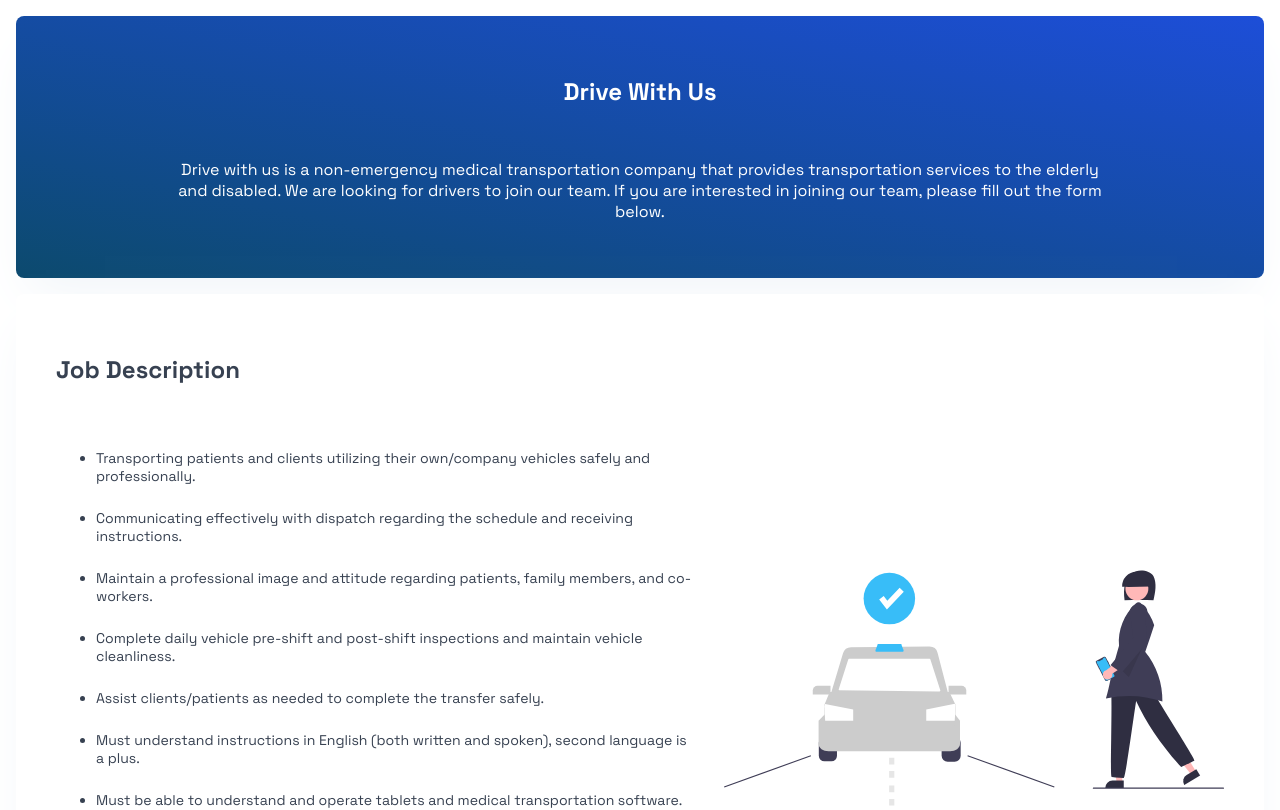
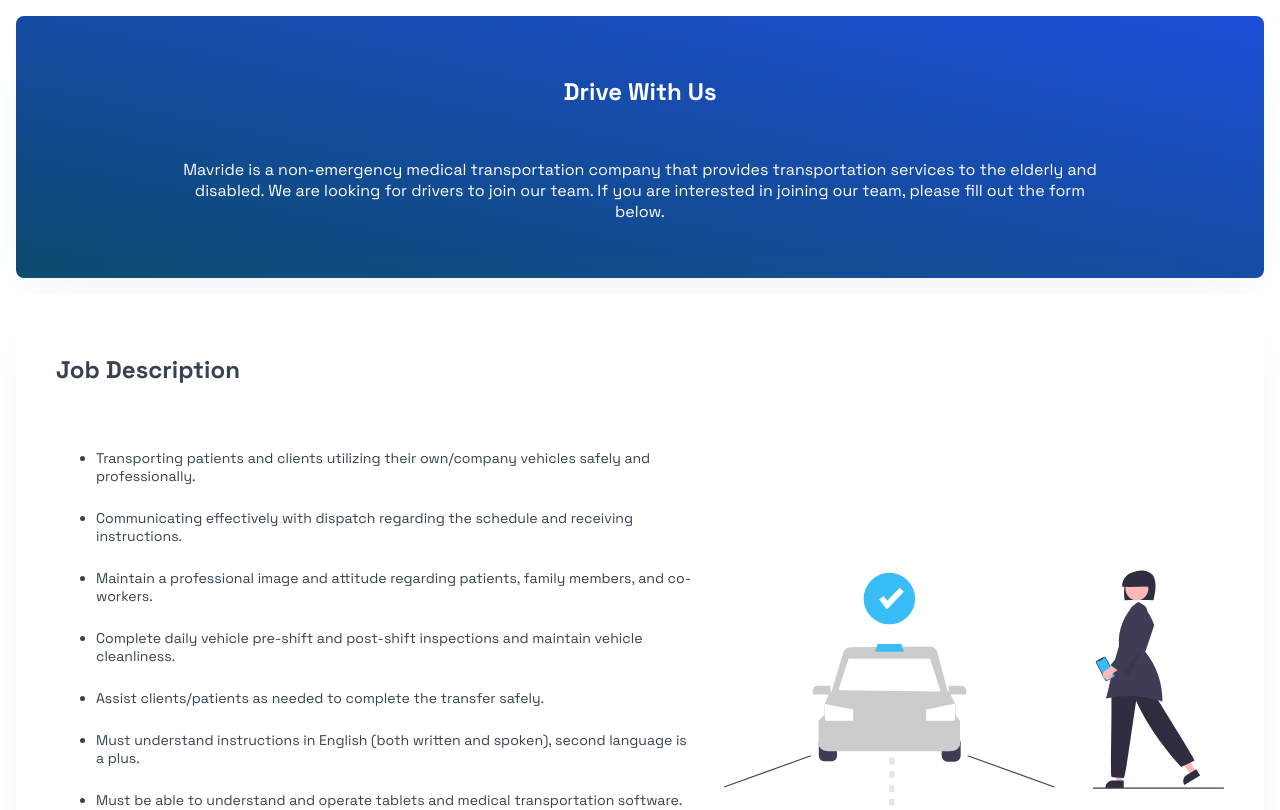
Before and after one commit to Promtech1/mavride, a Next.js app: page /applicationForm in a window 1280 px wide. Shown: the top 810 px of the page. Built offline with nearby package versions, Linux system fonts and the light colour scheme.

Commit message:
Latest update

```diff
--- a/pages/applicationForm.js
+++ b/pages/applicationForm.js
@@ -268,7 +268,7 @@
           Drive with us
         </h1>
         <p className="text-center w-full md:w-4/5">
-          Drive with us is a non-emergency medical transportation company that
+          Mavride is a non-emergency medical transportation company that
           provides transportation services to the elderly and disabled. We are
           looking for drivers to join our team. If you are interested in joining
           our team, please fill out the form below.
```
